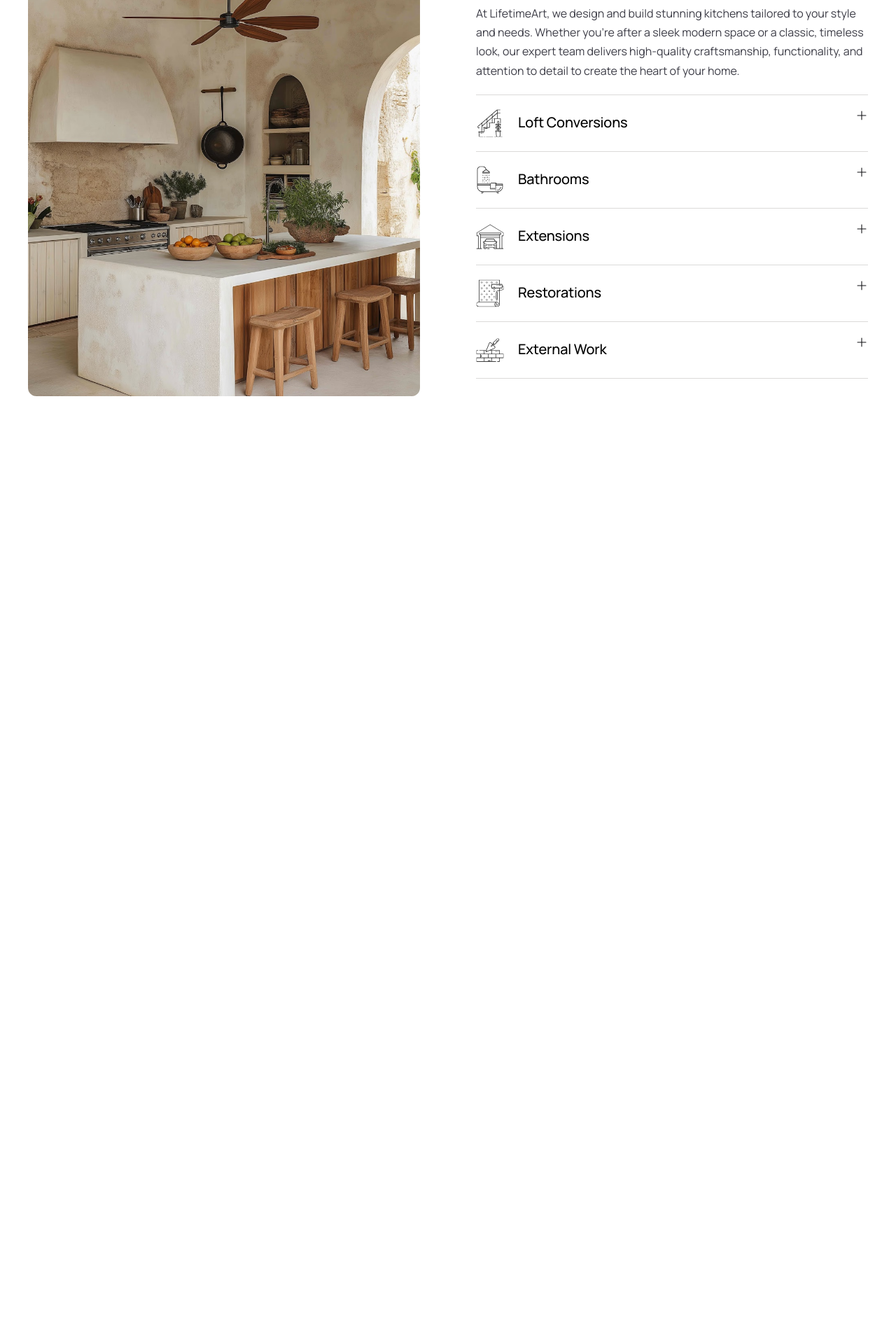
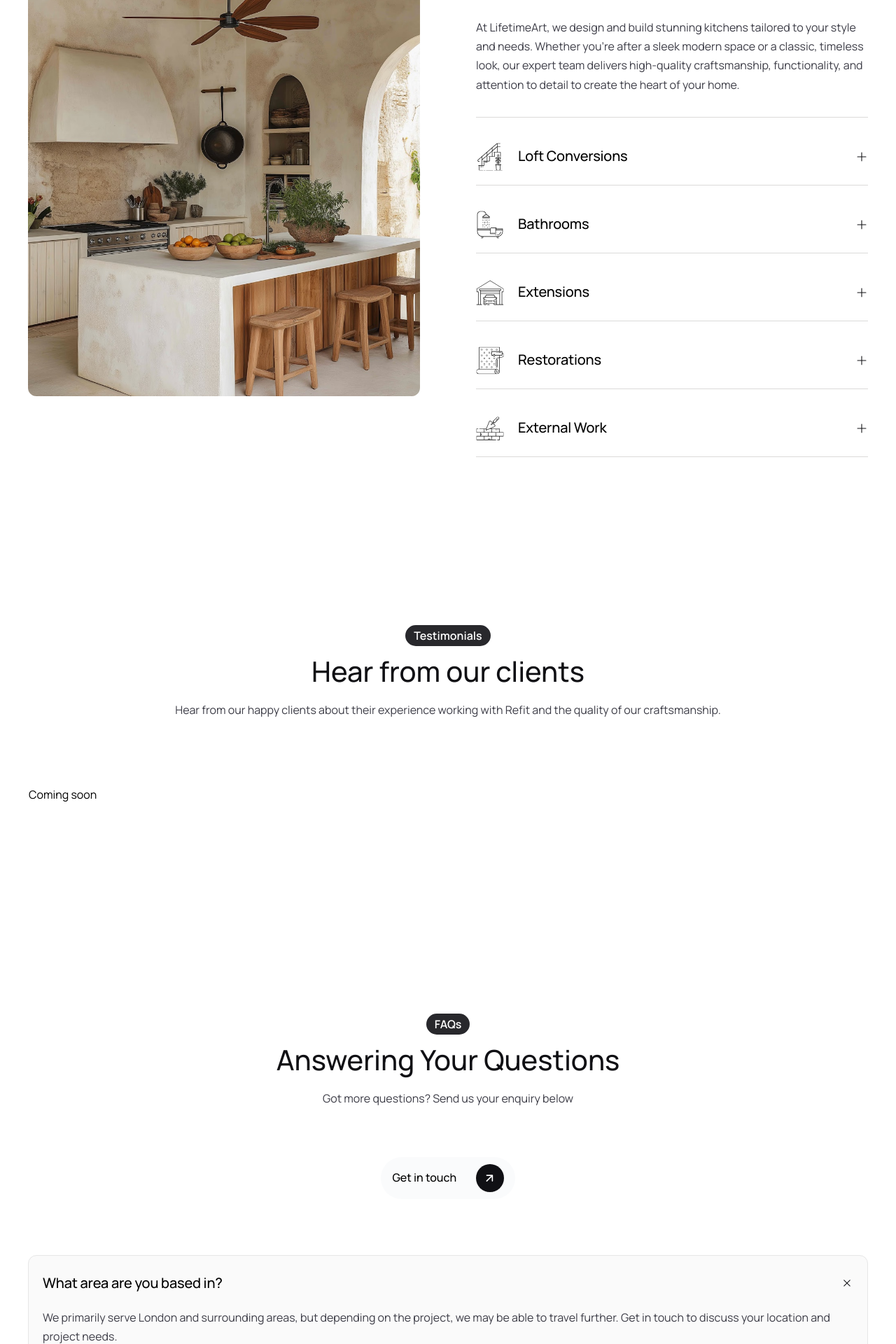
Before and after one commit to edoGultom/LifetimeArt, a Next.js app: page / in a window 1280 px wide. Shown: the part 2820-4740 px from the top of the page at 70% size. Before the commit the page ends 3506 px from the top, so only its background shows below. Built offline with nearby package versions, Linux system fonts and the light colour scheme.

Commit message:
feat: FAQs

```diff
--- a/package.json
+++ b/package.json
@@ -11,6 +11,7 @@
   "dependencies": {
     "@tailwindcss/aspect-ratio": "^0.4.2",
     "classnames": "^2.5.1",
+    "clsx": "^2.1.1",
     "framer-motion": "^12.23.12",
     "next": "15.4.6",
     "react": "19.1.0",
--- a/src/components/molecules/Accordion.tsx
+++ b/src/components/molecules/Accordion.tsx
@@ -1,33 +1,90 @@
 "use client";
-import { useState, ReactNode } from "react";
+import React, { useState } from "react";
+import Image, { StaticImageData } from "next/image";
+import clsx from "clsx";
+import IcPlus from "@/assets/images/icon-add.svg";
+
+export interface AccordionItem {
+  label: string;
+  desc: string;
+  url?: StaticImageData;
+}
 
 interface AccordionProps {
-  children: ReactNode;
+  items: AccordionItem[];
+  className?: string; // container accordion
+  headerclassName?: string; // class for header
+  itemClassName?: string; // class each item
+  contentClassName?: string; //class eact content
 }
 
-export default function Accordion({ children }: AccordionProps) {
+export default function Accordion({
+  items,
+  className,
+  headerclassName,
+  itemClassName,
+  contentClassName,
+}: AccordionProps) {
   const [openIndex, setOpenIndex] = useState<number | null>(0);
 
-  const toggle = (index: number) => {
+  const toggleItem = (index: number) => {
     setOpenIndex(openIndex === index ? null : index);
   };
 
   return (
-    <div className="flex flex-col w-full">
-      {Array.isArray(children)
-        ? children.map((child, index) =>
-            child
-              ? {
-                  ...child,
-                  props: {
-                    ...child.props,
-                    isOpen: openIndex === index,
-                    onToggle: () => toggle(index),
-                  },
-                }
-              : null
-          )
-        : children}
+    <div className={clsx("w-full", className)}>
+      {items.map((item, index) => {
+        const isOpen = openIndex === index;
+
+        return (
+          <div key={item.label} className={clsx(itemClassName)}>
+            {/* Header */}
+            <button
+              type="button"
+              onClick={() => setOpenIndex(isOpen ? null : index)}
+              className={clsx(
+                "flex w-full justify-between items-center gap-5 focus:outline-none",
+                headerclassName
+              )}
+            >
+              <div className="flex gap-5 items-center">
+                {item.url && (
+                  <Image
+                    src={item.url}
+                    alt={`Icon ${index}`}
+                    width={40}
+                    height={40}
+                  />
+                )}
+                <span className="text-Title-Accordion-M">{item.label}</span>
+              </div>
+              <Image
+                src={IcPlus}
+                alt="Toggle"
+                width={18}
+                height={18}
+                className={clsx(
+                  "transition-transform duration-300",
+                  isOpen && "rotate-45"
+                )}
+              />
+            </button>
+
+            {/* Content */}
+            <div
+              className={clsx(
+                "overflow-hidden transition-all duration-400 ease-in-out",
+                isOpen ? " opacity-100 mt-5" : "max-h-0 opacity-0",
+                isOpen && contentClassName
+              )}
+            >
+              <p className="text-paragraph text-Desc-Accordion-R">
+                {item.desc}
+              </p>
+            </div>
+          </div>
+        );
+      })}
     </div>
   );
 }
--- a/src/components/molecules/AccordionItem.tsx
+++ /dev/null
@@ -1,53 +0,0 @@
-import Image from "next/image";
-
-interface AccordionItemProps {
-  icon: string;
-  label: string;
-  children: React.ReactNode;
-  isOpen?: boolean;
-  onToggle?: () => void;
-  plusIcon: string;
-}
-
-export default function AccordionItem({
-  icon,
-  label,
-  children,
-  isOpen = false,
-  onToggle,
-  plusIcon,
-}: AccordionItemProps) {
-  return (
-    <div className="flex flex-col border-b border-[var(--BORDER_2)]">
-      <div
-        className="flex justify-between py-5 cursor-pointer"
-        onClick={onToggle}
-      >
-        <div className="flex gap-5 items-center">
-          <Image src={icon} alt={`Icon ${label}`} width={40} height={40} />
-          <span className="text-Title-Accordion-M">{label}</span>
-        </div>
-
-        <div
-          className={`transition-transform duration-300 ${
-            isOpen ? "rotate-45" : "rotate-0"
-          }`}
-        >
-          <Image src={plusIcon} alt="Toggle" width={18} height={18} />
-        </div>
-      </div>
-
-      <div
-        className={`grid transition-all duration-500 ease-in-out ${
-          isOpen ? "grid-rows-[1fr] opacity-100" : "grid-rows-[0fr] opacity-0"
-        }`}
-      >
-        <div className="overflow-hidden">
-          <div className="pb-5 text-paragraph text-Desc-Accordion-R">
-            {children}
-          </div>
-        </div>
-      </div>
-    </div>
-  );
-}
--- /dev/null
+++ b/src/components/organisms/FAQs/FAQs.tsx
@@ -0,0 +1,74 @@
+import Label from "@/components/atom/Lable";
+import Accordion from "@/components/molecules/Accordion";
+import React from "react";
+import IcPlus from "@/assets/images/icon-add.svg";
+import { IconArrowRight } from "@/components/svg";
+import Link from "next/link";
+
+export default function FAQs() {
+  const FAQs = [
+    {
+      label: "What area are you based in?",
+      desc: "We primarily serve London and surrounding areas, but depending on the project, we may be able to travel further. Get in touch to discuss your location and project needs.",
+    },
+    {
+      label: "How long does a typical project take?",
+      desc: "Project timelines vary depending on size and complexity. We’ll provide an estimated schedule during your consultation and keep you updated throughout the process.",
+    },
+    {
+      label: "Do you offer free quotes?",
+      desc: "Yes, we offer free, no-obligation quotes. Our team will visit your property, assess your needs, and provide a detailed breakdown.",
+    },
+    {
+      label: "Will I need planning permission for my project?",
+      desc: "This depends on the type and scope of your project. We can guide you through local regulations and help with applications if needed.",
+    },
+    {
+      label: "Do you provide a guarantee for your work?",
+      desc: "Absolutely. All of our work is backed by a guarantee for quality and durability, giving you peace of mind.",
+    },
+    {
+      label: "Can I stay in my home while the work is being done?",
+      desc: "In most cases, yes—though it may depend on the scope of work and areas affected. We’ll discuss options to minimise disruption.",
+    },
+    {
+      label: "How do I get started with a project?",
+      desc: "Simply get in touch with our team. We’ll arrange a consultation, discuss your ideas, and prepare a tailored plan and quote.",
+    },
+  ];
+  return (
+    <section id="faq">
+      <div className="mx-auto max-w-[var(--breakpoint-xl)] flex flex-col xl:flex-row w-full bg-white md:px-10 xl:px-20 px-10 py-[120px] gap-20">
+        {/* Title */}
+        <div className="flex-1 flex flex-col gap-4 w-full items-center xl:items-start">
+          <div className="flex flex-col justify-center items-center xl:justify-start xl:items-start gap-2">
+            <Label>FAQs</Label>
+            <span className="text-Title-Section-M text-title text-center xl:text-left">
+              Answering <br className="block md:hidden" />
+              Your <br className="block md:hidden xl:block" />
+              Questions
+            </span>
+          </div>
+          <span className="text-text-Para-R text-paragraph text-center xl:text-left">
+            Got more questions? Send us your enquiry below
+          </span>
+          <Link
+            href="#get-in-touch"
+            className="mt-14 w-[191.23px] justify-between items-center flex px-4 py-2.5 rounded-4xl bg-background-button/10 cursor-pointer"
+          >
+            <span className="text-buttonname-M">Get in touch</span>
+            <div className="flex items-center justify-center w-10 h-10 bg-background-hero p-[5.86px] rounded-full">
+              <IconArrowRight className="stroke-white " />
+            </div>
+          </Link>
+        </div>
+
+        <Accordion
+          items={FAQs}
+          className="flex-1 flex flex-col gap-4"
+          itemClassName="py-6 px-5 border border-border1 bg-background-section rounded-[12px] "
+        />
+      </div>
+    </section>
+  );
+}
--- a/src/components/organisms/Services/Services.tsx
+++ b/src/components/organisms/Services/Services.tsx
@@ -11,7 +11,6 @@ import IcExternalWork from "@/assets/images/icon-external-works.svg";
 import IcPlus from "@/assets/images/icon-add.svg";
 import Image from "next/image";
 import Accordion from "@/components/molecules/Accordion";
-import AccordionItem from "@/components/molecules/AccordionItem";
 
 export default function Services() {
   const services = [
@@ -75,21 +74,13 @@ export default function Services() {
             </div>
           </div>
 
-          {/* Accordion */}
-          <div className="flex-1 w-full">
-            <Accordion>
-              {services.map((item, i) => (
-                <AccordionItem
-                  key={i}
-                  icon={item.url.src}
-                  label={item.label}
-                  plusIcon={IcPlus.src}
-                >
-                  {item.desc}
-                </AccordionItem>
-              ))}
-            </Accordion>
-          </div>
+          <Accordion
+            items={services}
+            className="flex-1 flex flex-col gap-4"
+            itemClassName="border-b border-border2"
+            contentClassName="pb-8"
+            headerclassName="py-5"
+          />
         </div>
       </div>
     </section>
--- /dev/null
+++ b/src/components/organisms/Testimonials/Testimonials.tsx
@@ -0,0 +1,31 @@
+import Label from "@/components/atom/Lable";
+import React from "react";
+
+export default function Testimonials() {
+  return (
+    <section id="testimonials">
+      <div className="mx-auto max-w-[var(--breakpoint-xl)] flex flex-col w-full bg-white md:px-10 xl:px-20 px-10 py-[120px]">
+        {/* Title */}
+        <div className="flex flex-col gap-4 justify-center items-center w-full">
+          <div className="flex flex-1 flex-col justify-center items-center gap-2">
+            <Label>Testimonials</Label>
+            <span className="text-Title-Section-M text-title">
+              Hear from our clients
+            </span>
+          </div>
+          <span className="text-text-Para-R text-paragraph text-center">
+            Hear from our happy clients about their experience working with
+            Refit and the quality of our craftsmanship.
+          </span>
+        </div>
+
+        {/* locomotive animation */}
+        <div className="mt-24 mb-[60px]">
+          <div className="p-[1px]">
+            <span>Coming soon</span>
+          </div>
+        </div>
+      </div>
+    </section>
+  );
+}
--- a/src/styles/globals.css
+++ b/src/styles/globals.css
@@ -8,7 +8,7 @@
     --WHITE: #FFFFFF;
     --GREY_1: #D0D1DB;
     --GREY_2:#FAFAFA;
-    --BORDER: #E6E6E6;
+    --BORDER_1: #E6E6E6;
     --BORDER_2:#DBDAD9;
 }
 
@@ -29,7 +29,8 @@
   --color-background-card: var(--BRAND_4);
   --color-title: var(--BRAND_1);
   --color-paragraph: var(--BRAND_2);
-  --color-border: var(--BORDER);
+  --color-border1: var(--BORDER_1);
+  --color-border2: var(--BORDER_2);
   --color-white: var(--WHITE);
 
   --text-Logo-M: 23.2px;
--- a/src/templates/LandingTemplate.tsx
+++ b/src/templates/LandingTemplate.tsx
@@ -1,7 +1,9 @@
 import { TailwindIndicator } from "@/components/molecules/TailwindIndicator";
 import AboutUs from "@/components/organisms/AboutUs/AboutUs";
+import FAQs from "@/components/organisms/FAQs/FAQs";
 import Hero from "@/components/organisms/Hero/Hero";
 import Services from "@/components/organisms/Services/Services";
+import Testimonials from "@/components/organisms/Testimonials/Testimonials";
 
 export default function LandingTemplate() {
   return (
@@ -9,6 +11,8 @@ export default function LandingTemplate() {
       <Hero />
       <AboutUs />
       <Services />
+      <Testimonials />
+      <FAQs />
       <TailwindIndicator />
     </>
   );
```
Also changed, not shown: 1 other file (tests, documents, lock files or other folders).
